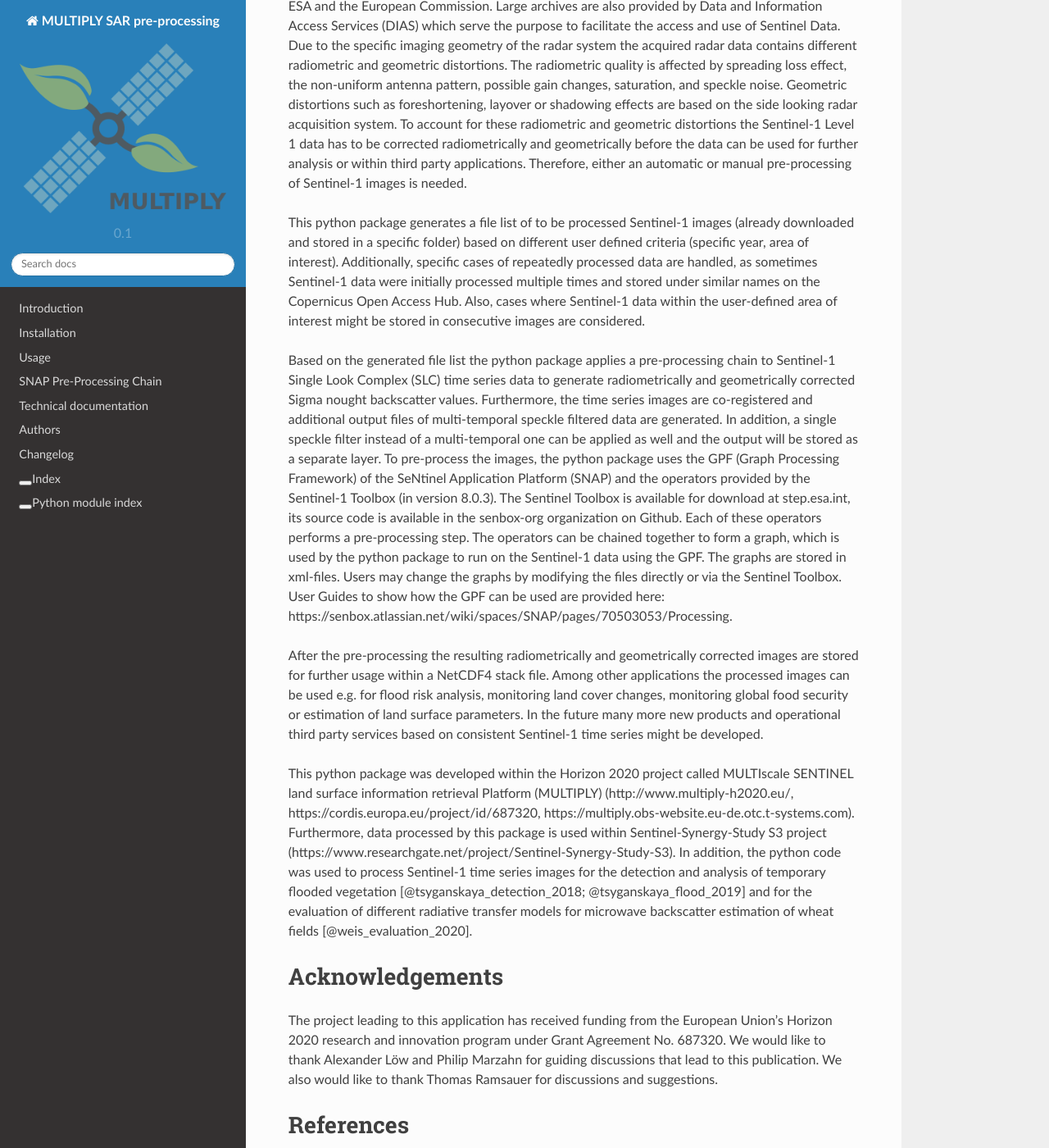
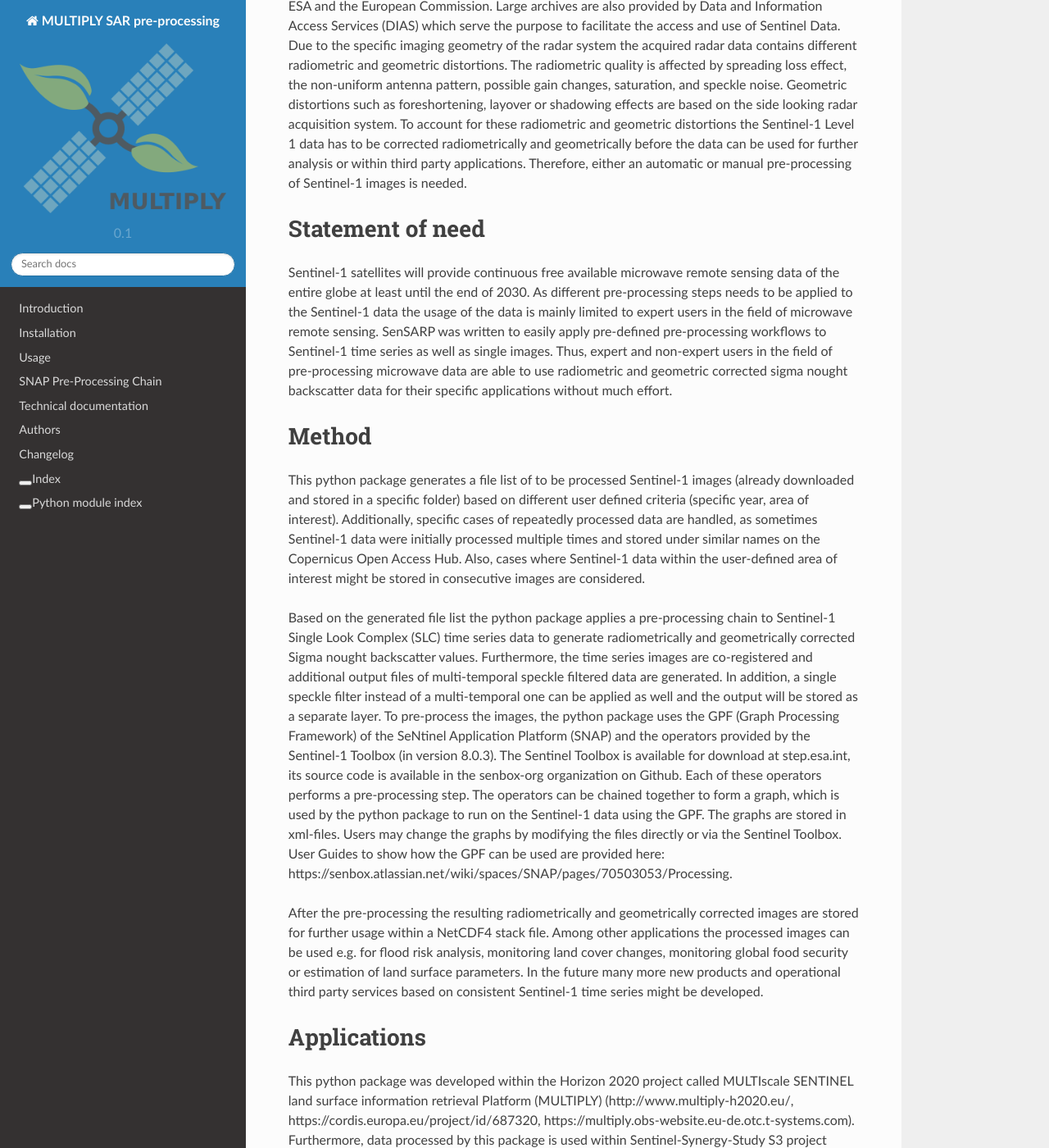
Before and after one commit to multiply-org/sar-pre-processing, a Sphinx documentation site: the page built from docs/paper.md, in a window 1280 px wide and 1400 px high, scrolled down 790 px. Shown: the whole window at 82% size. Built offline with Sphinx 7.4.7 and the Read the Docs theme 2.0.0, drawn with Linux system fonts in a browser that asks for light colours; pages that are not in the unit, such as notebooks, are missing from menus; the version number is read from the project's files by our own code.

Commit message:
insert "statement of need" wihtin JOSS paper draft

```diff
--- a/docs/paper.md
+++ b/docs/paper.md
@@ -31,6 +31,15 @@ Geometric distortions such as foreshortening, layover or shadowing effects are b
 To account for these radiometric and geometric distortions the Sentinel-1 Level 1 data has to be corrected radiometrically and geometrically before the data can be used for further analysis or within third party applications.
 Therefore, either an automatic or manual pre-processing of Sentinel-1 images is needed.
 
+# Statement of need
+
+Sentinel-1 satellites will provide continuous free available microwave remote sensing data of the entire globe at least until the end of 2030.
+As different pre-processing steps needs to be applied to the Sentinel-1 data the usage of the data is mainly limited to expert users in the field of microwave remote sensing.
+SenSARP was written to easily apply pre-defined pre-processing workflows to Sentinel-1 time series as well as single images.
+Thus, expert and non-expert users in the field of pre-processing microwave data are able to use radiometric and geometric corrected sigma nought backscatter data for their specific applications without much effort.
+
+# Method
+
 This python package generates a file list of to be processed Sentinel-1 images (already downloaded and stored in a specific folder) based on different user defined criteria (specific year, area of interest).
 Additionally, specific cases of repeatedly processed data are handled, as sometimes Sentinel-1 data were initially processed multiple times and stored under similar names on the Copernicus Open Access Hub. Also, cases where Sentinel-1 data within the user-defined area of interest might be stored in consecutive images are considered.
 
@@ -46,6 +55,8 @@ After the pre-processing the resulting radiometrically and geometrically correct
 Among other applications the processed images can be used e.g. for flood risk analysis, monitoring land cover changes, monitoring global food security or estimation of land surface parameters.
 In the future many more new products and operational third party services based on consistent Sentinel-1 time series might be developed.
 
+# Applications
+
 This python package was developed within the Horizon 2020 project called MULTIscale SENTINEL land surface information retrieval Platform (MULTIPLY) (http://www.multiply-h2020.eu/, https://cordis.europa.eu/project/id/687320, https://multiply.obs-website.eu-de.otc.t-systems.com).
 Furthermore, data processed by this package is used within Sentinel-Synergy-Study S3 project (https://www.researchgate.net/project/Sentinel-Synergy-Study-S3).
 In addition, the python code was used to process Sentinel-1 time series images for the detection and analysis of temporary flooded vegetation [@tsyganskaya_detection_2018; @tsyganskaya_flood_2019] and for the evaluation of different radiative transfer models for microwave backscatter estimation of wheat fields [@weis_evaluation_2020].
```
